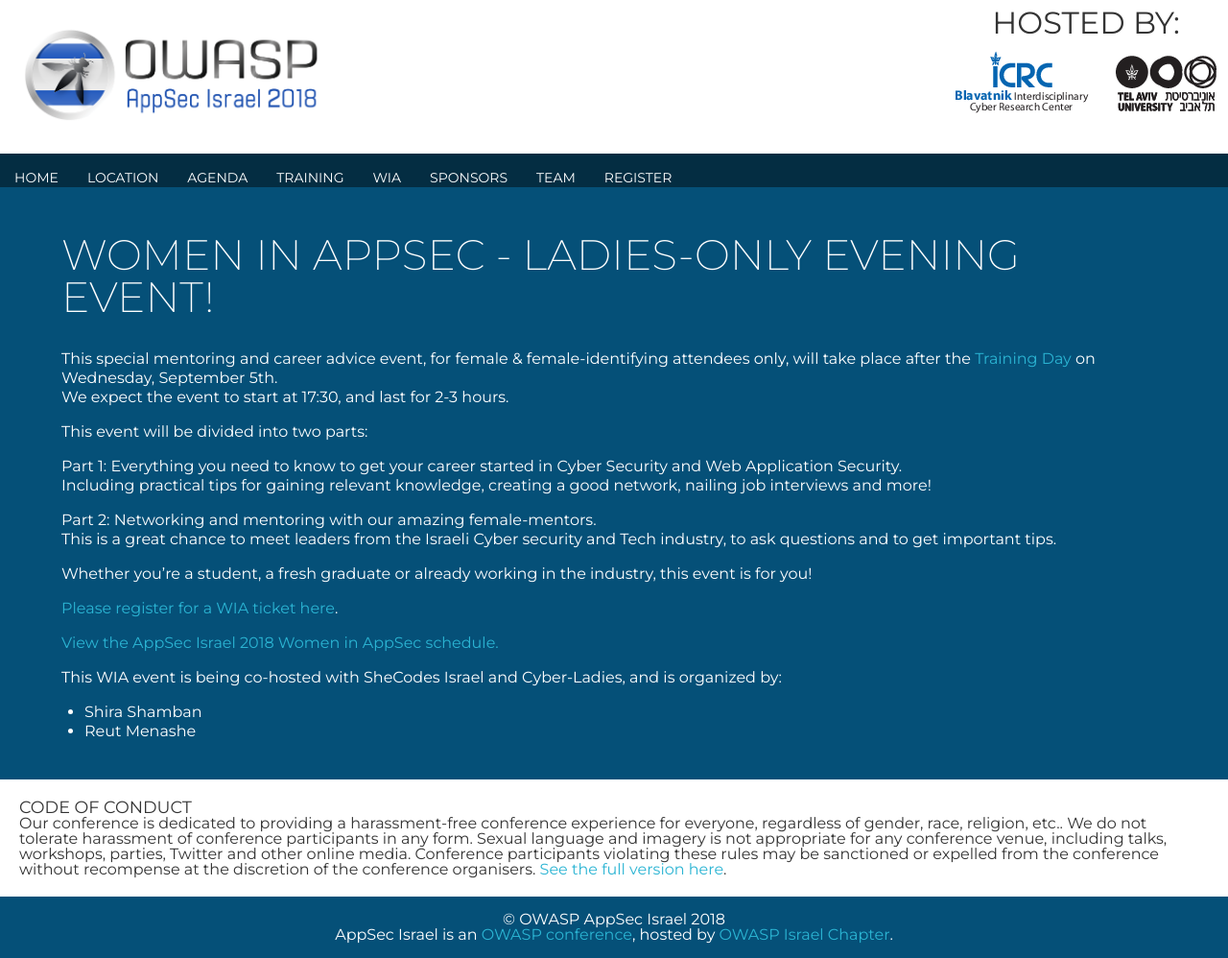
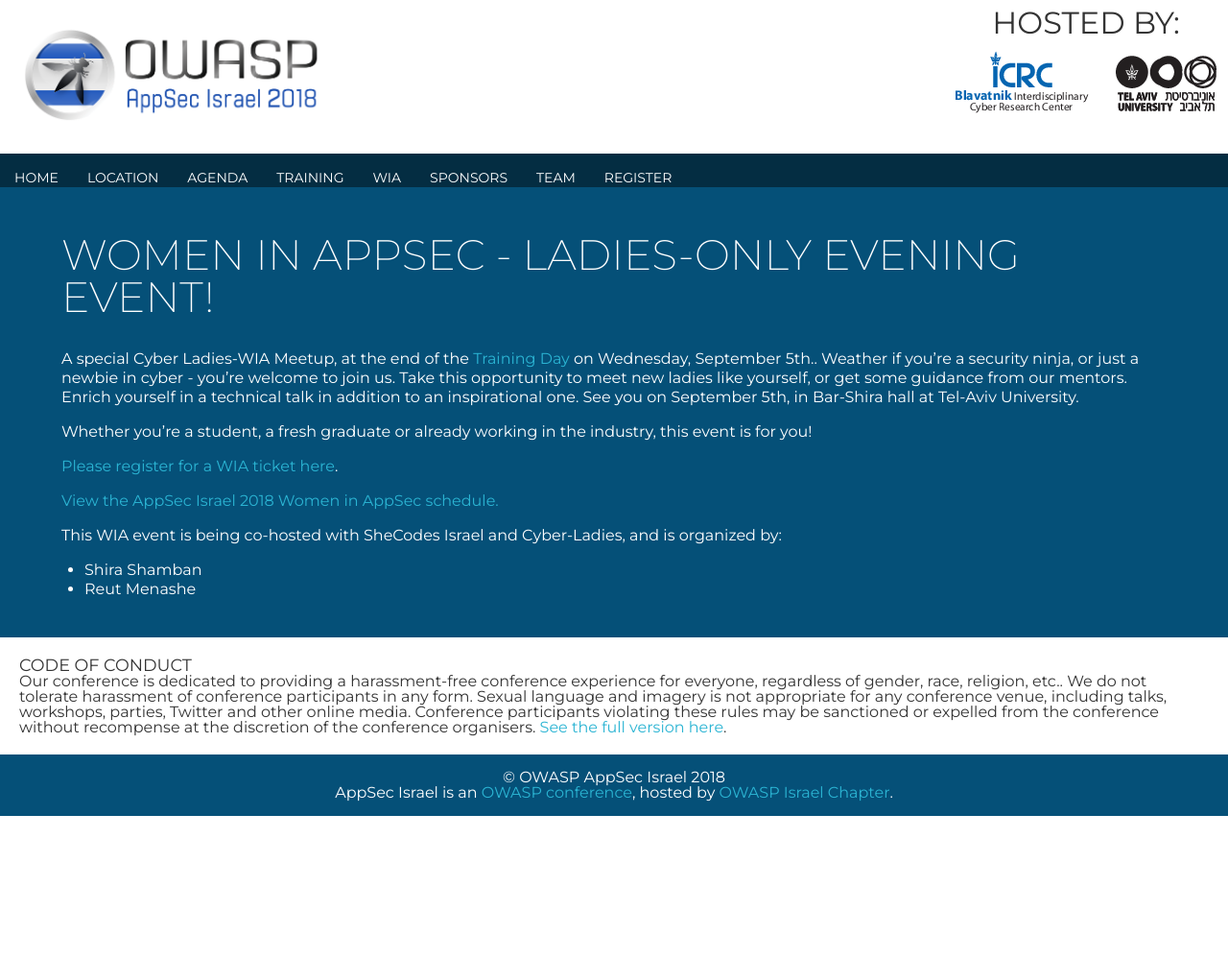
Before and after one commit to OWASP/AppSec-Israel-2018, a Jekyll site: the page built from WIA.md, in a window 1280 px wide. Shown: the whole page at 96% size. Built offline with Jekyll 4.4.1, drawn with Linux system fonts in a browser that asks for light colours; our own code applies the rules of GitHub Pages for plain Markdown files; a script that is not in the unit is left out; after the commit the page ends 900 px from its top, so only the background shows below that.

Commit message:
Update WIA.md

```diff
--- a/WIA.md
+++ b/WIA.md
@@ -2,17 +2,9 @@
 ---
 
 ## Women In AppSec - Ladies-only Evening event!
-
-This special mentoring and career advice event, for female & female-identifying attendees only, will take place after the [Training Day](Training) on {{ site.trainingday }}.
-We expect the event to start at 17:30, and last for 2-3 hours.
-
-This event will be divided into two parts:
-
-Part 1: Everything you need to know to get your career started in Cyber Security and Web Application Security.
-   Including practical tips for gaining relevant knowledge, creating a good network, nailing job interviews and more!
-
-Part 2: Networking and mentoring with our amazing female-mentors.
-   This is a great chance to meet leaders from the Israeli Cyber security and Tech industry, to ask questions and to get important tips.
+A special Cyber Ladies-WIA Meetup, at the end of the [Training Day](Training) on {{ site.trainingday }}..
+Weather if you're a security ninja, or just a newbie in cyber - you're welcome to join us. Take this opportunity to meet new ladies like yourself, or get some guidance from our mentors. Enrich yourself in a technical talk in addition to an inspirational one.
+See you on September 5th, in Bar-Shira hall at Tel-Aviv University.
 
 Whether you're a student, a fresh graduate or already working in the industry, this event is for you!
 
```
